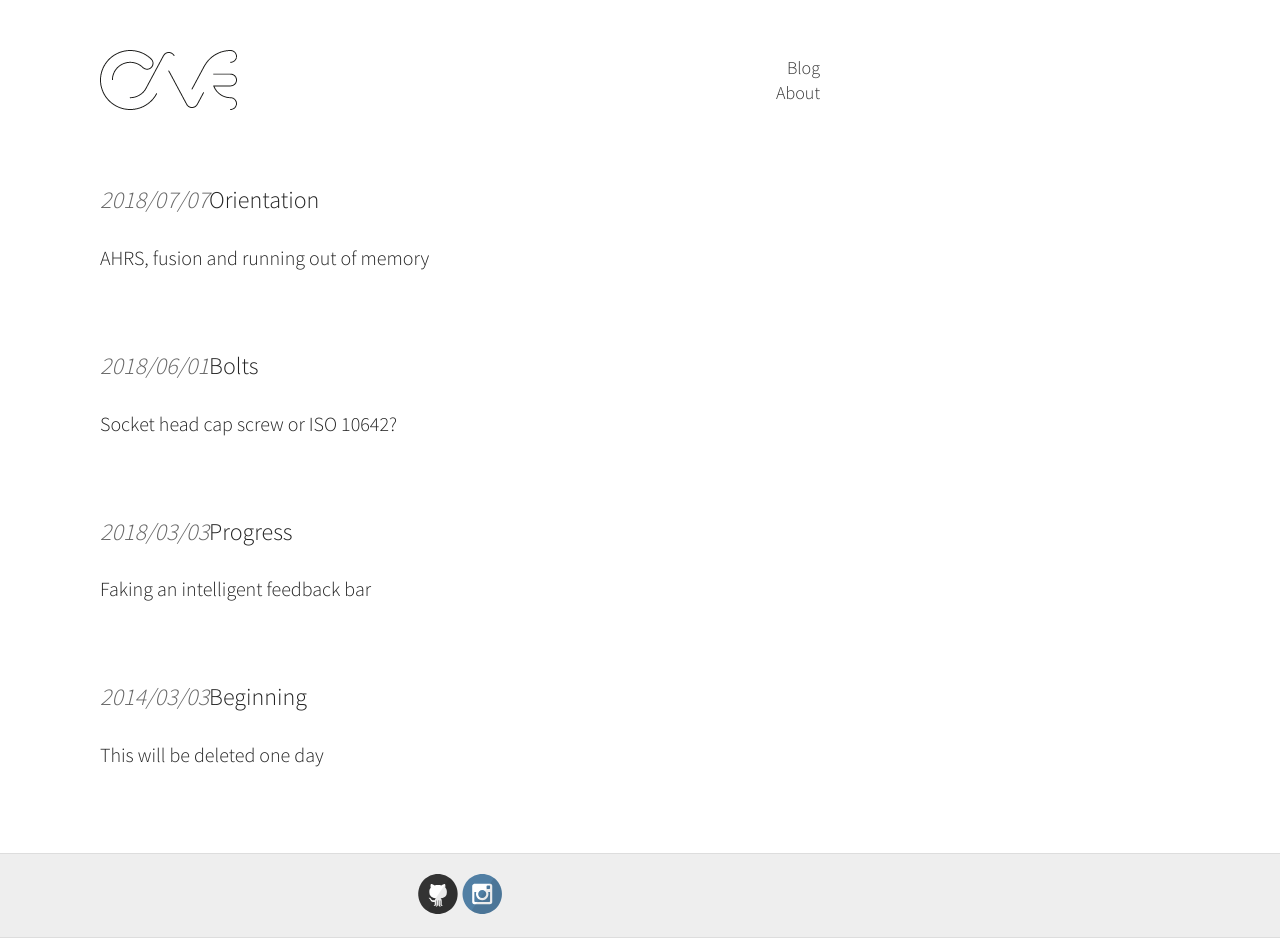
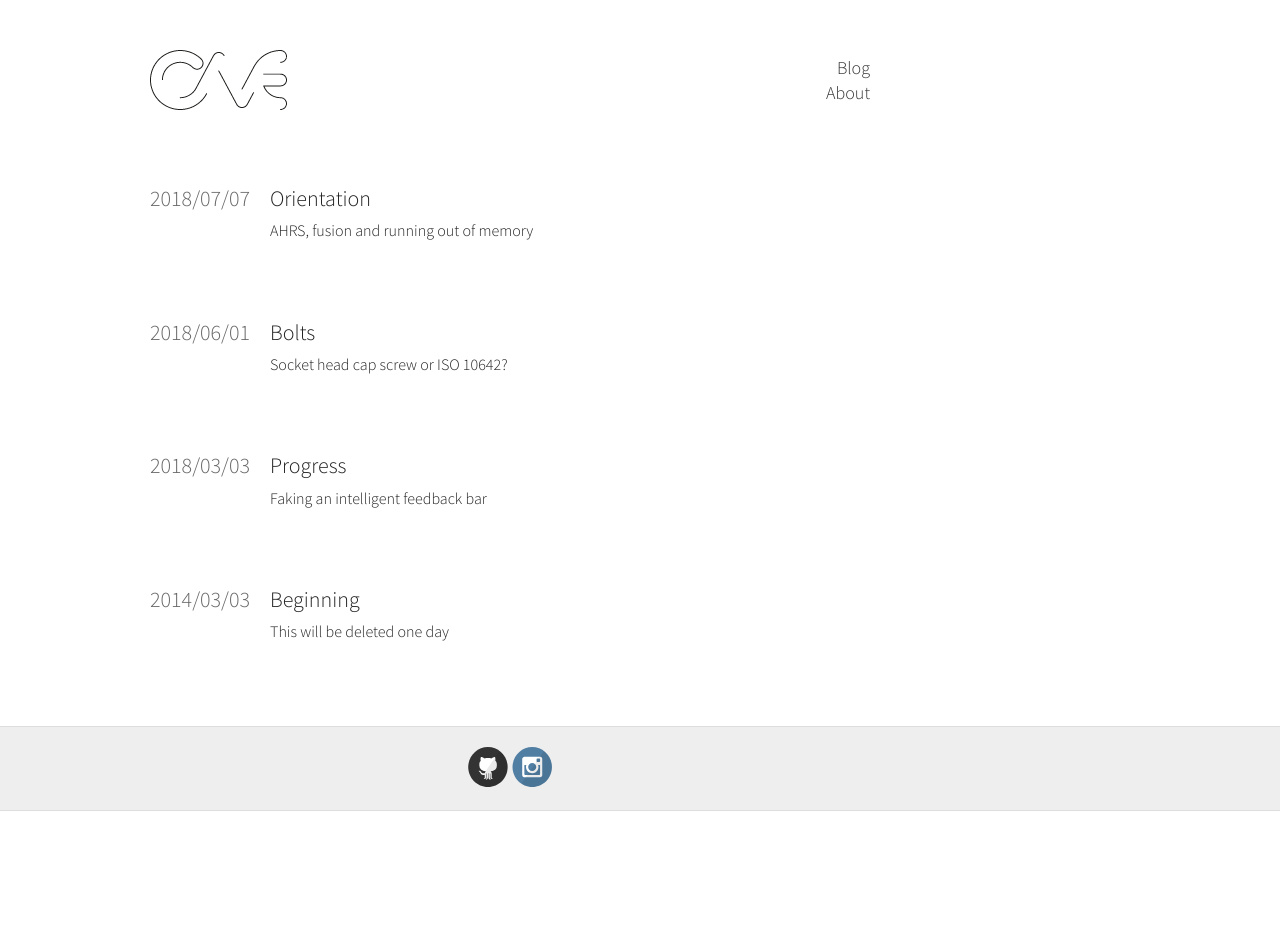
Before and after one commit to gcsalzburg/gcsalzburg.github.io, a Jekyll site: the page built from index.html, in a window 1280 px wide. Built offline with Jekyll 4.4.1, drawn with Linux system fonts in a browser that asks for light colours; after the commit the page ends 900 px from its top, so only the background shows below that.

Commit message:
Homepage formatting

```diff
--- a/_sass/_variables.scss
+++ b/_sass/_variables.scss
@@ -5,6 +5,8 @@
 
 // Colors
 $blue: #4183C4;
+
+$linkhover: #4183C4;
 
 // Grays
 $black: #000;
--- a/style.scss
+++ b/style.scss
@@ -24,7 +24,7 @@ body {
 }
 
 .container {
-  margin: 0 0 0 90px;
+  margin: 0 0 0 140px;
   max-width: 740px;
   padding: 0 10px;
   width: 100%;
@@ -232,6 +232,44 @@ nav {
   border-bottom: none;
 }
 
+.posts{
+  a{
+    display:block;
+
+    h2{
+      font-size:22px;
+      margin-bottom:0;
+
+      .date{
+        font-style: normal;
+        display:block;
+        width:120px;
+        float:left;
+      }
+    }
+
+    h3{
+      font-size: 16px;
+      margin-left:120px;
+      margin-top:0;
+    }
+  }
+  a:hover{
+    h2{
+      color: $linkhover;
+      text-transform: underline;
+
+      .date{
+        color: $linkhover;
+        text-transform: none;
+      }
+    }
+    h3{
+      color: $linkhover;
+    }
+  }
+}
+
 .post {
   blockquote {
     margin: 1.8em .8em;
```
